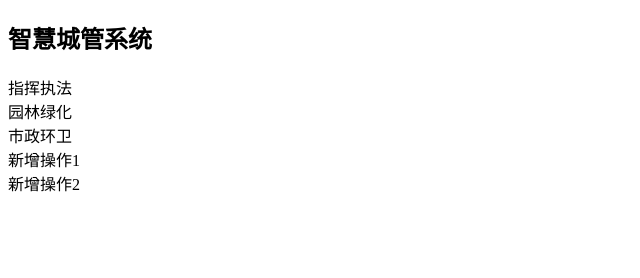
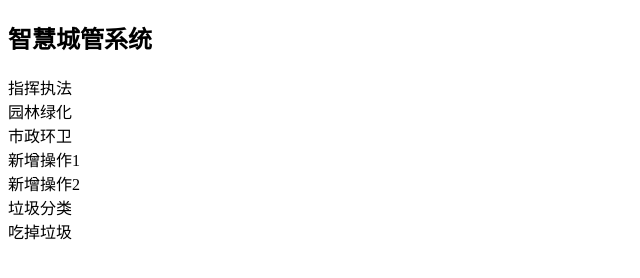
Before and after one commit to SpecialName830/git_demo3, a plain HTML site: page index.html in a window 1280 px wide. Shown: the whole page, without its empty margins (0-640 px from the left). Drawn offline with Linux system fonts and the light colour scheme.

Commit message:
newuser modify

```diff
--- a/index.html
+++ b/index.html
@@ -15,5 +15,7 @@
   <div>市政环卫</div>
   <div>新增操作1</div>
   <div>新增操作2</div>
+  <div>垃圾分类</div>
+  <div>吃掉垃圾</div>
  </body>
 </html>
```
